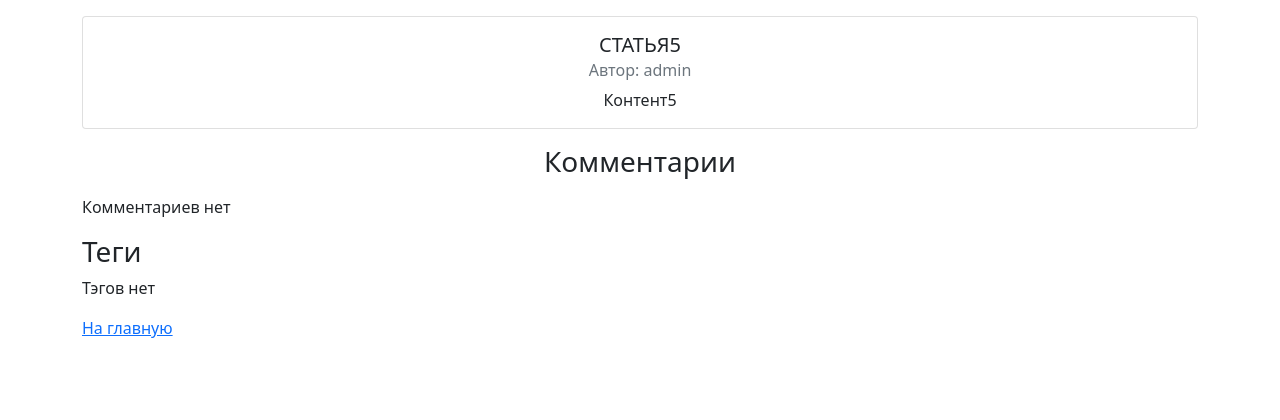
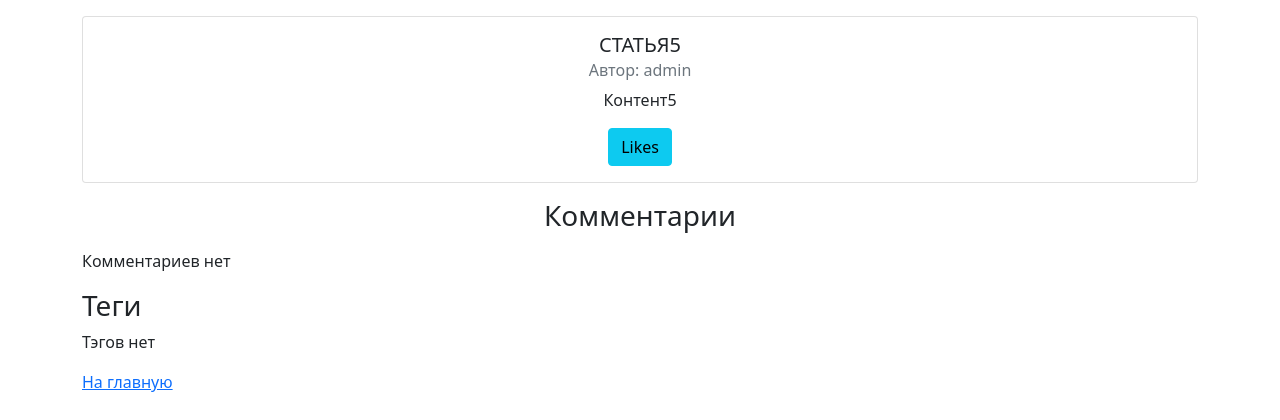
Before and after one commit to Zakawww/homework_68, a Django app: page /article/26/ in a window 1280 px wide. Shown: the part 72-492 px from the top of the page. Run offline with Django 4.2, Linux system fonts and the light colour scheme; data comes from the database, SQL or seed files in the repository; parts of the project's set-up code (start-up, migrations or seed data) failed here and were passed over.

Commit message:
refactoring js

```diff
--- a/source/webapp/static/js/script.js
+++ b/source/webapp/static/js/script.js
@@ -1,18 +1,86 @@
 async function buttonClick(event) {
+    event.preventDefault()
     let target = event.target
-    let url = target.dataset.articleslink;
+    let url = target.dataset.articlesLink;
     console.log(url)
     let response = await fetch(url);
     let articles_json = await response.json()
     console.log(articles_json)
-    console.log(articles_json.test)
+    console.log(articles_json.users)
+
 
 }
 
 function getArticles() {
+    // let button = document.getElementById('button')
     let button = document.getElementById('button')
     button.addEventListener('click', buttonClick)
+    // button.onclick(buttonClick)
 
 }
 
 window.addEventListener('load', getArticles)
+
+
+
+//
+// function like(comment_pk) {
+//     const csrftoken = getCookie('csrftoken')
+//     $.ajax({
+//         url: `http://localhost:8000/api/like/${comment_pk}/`,
+//         method: 'POST',
+//         headers: {'X-CSRFToken': csrftoken},
+//         contentType: 'application/json',
+//         dataType: 'json',
+//         success: function (response, status) {
+//             const like_btn = $(`#like_${comment_pk}`)
+//             const dizlike_btn = $(`#dizlike_${comment_pk}`)
+//             const likes = $(`#likes_${comment_pk}`)
+//             likes.text(response.rating)
+//             like_btn.addClass('d-none')
+//             dizlike_btn.removeClass('d-none')
+//
+//         },
+//         error: function (response, status) {
+//             console.log(response)
+//         }
+//     })
+// }
+//
+// function dizlike(comment_pk) {
+//     const csrftoken = getCookie('csrftoken')
+//     $.ajax({
+//         url: `http://localhost:8000/api/dizlike/${comment_pk}/`,
+//         method: 'POST',
+//         headers: {'X-CSRFToken': csrftoken},
+//         contentType: 'application/json',
+//         dataType: 'json',
+//         success: function (response, status) {
+//             const like_btn = $(`#like_${comment_pk}`)
+//             const dizlike_btn = $(`#dizlike_${comment_pk}`)
+//             const likes = $(`#likes_${comment_pk}`)
+//             likes.text(response.rating)
+//             like_btn.removeClass('d-none')
+//             dizlike_btn.addClass('d-none')
+//         },
+//         error: function (response, status) {
+//             console.log(response)
+//         }
+//     })
+// }
+//
+// function getCookie(name) {
+//     var cookieValue = null;
+//     if (document.cookie && document.cookie !== '') {
+//         var cookies = document.cookie.split(';');
+//         for (var i = 0; i < cookies.length; i++) {
+//             var cookie = cookies[i].trim();
+//             // Does this cookie string begin with the name we want?
+//             if (cookie.substring(0, name.length + 1) === (name + '=')) {
+//                 cookieValue = decodeURIComponent(cookie.substring(name.length + 1));
+//                 break;
+//             }
+//         }
+//     }
+//     return cookieValue;
+// }
--- a/source/webapp/templates/articles/article_view.html
+++ b/source/webapp/templates/articles/article_view.html
@@ -26,6 +26,7 @@
             <h5 class="card-title">{{ article.upper }}</h5>
             <h6 class="card-subtitle mb-2 text-muted">Автор: {{ article.author }}</h6>
             <p class="card-text">{{ article.content }}</p>
+            <button class="btn btn-info" id="button" data-articles-link="{% url "webapp:index" %} {{ article.pk }}">Likes</button>
         </div>
     </div>
     <h3 class="my-3 text-center">Комментарии</h3>
@@ -39,17 +40,21 @@
                     <div class="btn-group w-100" role="group" aria-label="Basic mixed styles example">
                         <a class="btn btn-danger" href="{% url "webapp:update_comment" comment.pk %}">Изменить</a>
                         <a class="btn btn-warning" href="{% url "webapp:delete_comment" comment.pk %}">Удалить</a>
+{#                        <a class="btn btn-info" id="button" data-articles-link="{% url "webapp:index" %}">Likes</a>#}
+{#                        <button class="btn btn-info"  onclick="like({{ comment.pk }})" id="like_{{ comment.pk }}">Лайк</button>#}
+{#                        <button class="btn btn-info" onclick="dizlike({{ comment.pk }})" id="dizlike_{{ comment.pk }}">Дизлайк</button>#}
+
                     </div>
                 </div>
             </div>
-        {% empty %}
+            {% empty %}
             <p>Комментариев нет</p>
         {% endfor %}
     </div>
     <h3>Теги</h3>
     {% for tag in article.tags.all %}
         <p>{{ tag.name }}</p>
-    {% empty %}
+        {% empty %}
         <p>Тэгов нет</p>
     {% endfor %}
     <a href="{% url "webapp:index" %}">На главную</a>
--- a/source/webapp/templates/base.html
+++ b/source/webapp/templates/base.html
@@ -57,4 +57,5 @@
 <script src="https://cdn.jsdelivr.net/npm/bootstrap@5.0.2/dist/js/bootstrap.bundle.min.js"
         integrity="sha384-MrcW6ZMFYlzcLA8Nl+NtUVF0sA7MsXsP1UyJoMp4YLEuNSfAP+JcXn/tWtIaxVXM"
         crossorigin="anonymous"></script>
+<script src="https://ajax.googleapis.com/ajax/libs/jquery/3.5.1/jquery.min.js"></script>
 </html>
--- a/source/webapp/urls.py
+++ b/source/webapp/urls.py
@@ -3,6 +3,8 @@ from django.views.generic import RedirectView
 
 from webapp.views import IndexView, CreateArticle, ArticleView, UpdateArticle, DeleteArticle, CreateCommentView, \
     UpdateComment, DeleteComment
+
+from source.webapp.views.likes import ArticleLikes, CommentLikes
 
 app_name = "webapp"
 
@@ -16,4 +18,7 @@ urlpatterns = [
     path('article/<int:pk>/comment/add/', CreateCommentView.as_view(), name="article_comment_create"),
     path('comments/<int:pk>/update/', UpdateComment.as_view(), name="update_comment"),
     path('comments/<int:pk>/delete/', DeleteComment.as_view(), name="delete_comment"),
+    # path('like_art/<int:pk>/', ArticleLikes.as_view(), name='like_article'),
+    # path('like_com/<int:pk>/', CommentLikes.as_view(), name='like_comment'),
+
 ]
--- a/source/webapp/views/likes.py
+++ b/source/webapp/views/likes.py
@@ -1,13 +1,13 @@
 from django.http import JsonResponse
 from django.views.generic.base import View
 
-from source.webapp.models import Article, Comment
+from webapp.models import Article, Comment
 
 
 class ArticleLikes(View):
     def get(self, request, *args, **kwargs):
         article = Article.objects.get(pk=kwargs.get('pk'))
-        user = request.user
+        user = self.request.user
         if user not in article.likes.all():
             article.likes.add(user)
             return JsonResponse({'likes': article.likes.all().count(), 'pk': article.pk})
@@ -15,7 +15,7 @@ class ArticleLikes(View):
         return JsonResponse({'dislikes': article.likes.all().count(), 'pk': article.pk})
 
 
-class CommentLike(View):
+class CommentLikes(View):
     def get(self, request, *args, **kwargs):
         comment = Comment.objects.get(pk=kwargs.get('pk'))
         user = request.user
```
